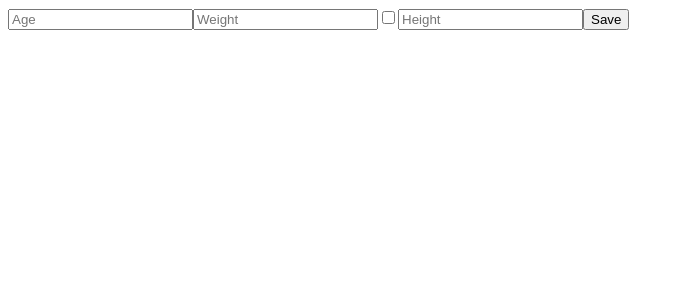
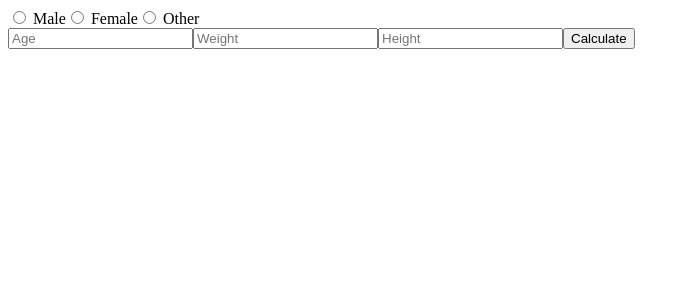
Before and after one commit to Abbasalubeid/DH2642-calorieGram-project, a React (Create React App) app: page / in a window 1280 px wide. Shown: the top 300 px of the page, without its empty margins (0-690 px from the left). Built offline with nearby package versions, Linux system fonts and the light colour scheme; no server answers.

Commit message:
change input to radio

```diff
--- a/src/view/searchView.js
+++ b/src/view/searchView.js
@@ -20,11 +20,15 @@
 
     return (
         <div>
+            <div>
+                <input type="radio" value="Male" name="gender" /> Male
+                <input type="radio" value="Female" name="gender" /> Female
+                <input type="radio" value="Other" name="gender" /> Other
+            </div>
             <input placeholder="Age" onInput={userTypedAgeACB}></input>
             <input placeholder="Weight" onInput={userTypedWeightACB}></input>
-            <input type="checkbox" onInput={userTypedWeightACB}></input>
             <input placeholder="Height" onInput={userTypedHeightACB}></input>
-            <button onClick={userSavedACB}>Save</button>
+            <button onClick={userSavedACB}>Calculate</button>
         </div>
     );
 
```
